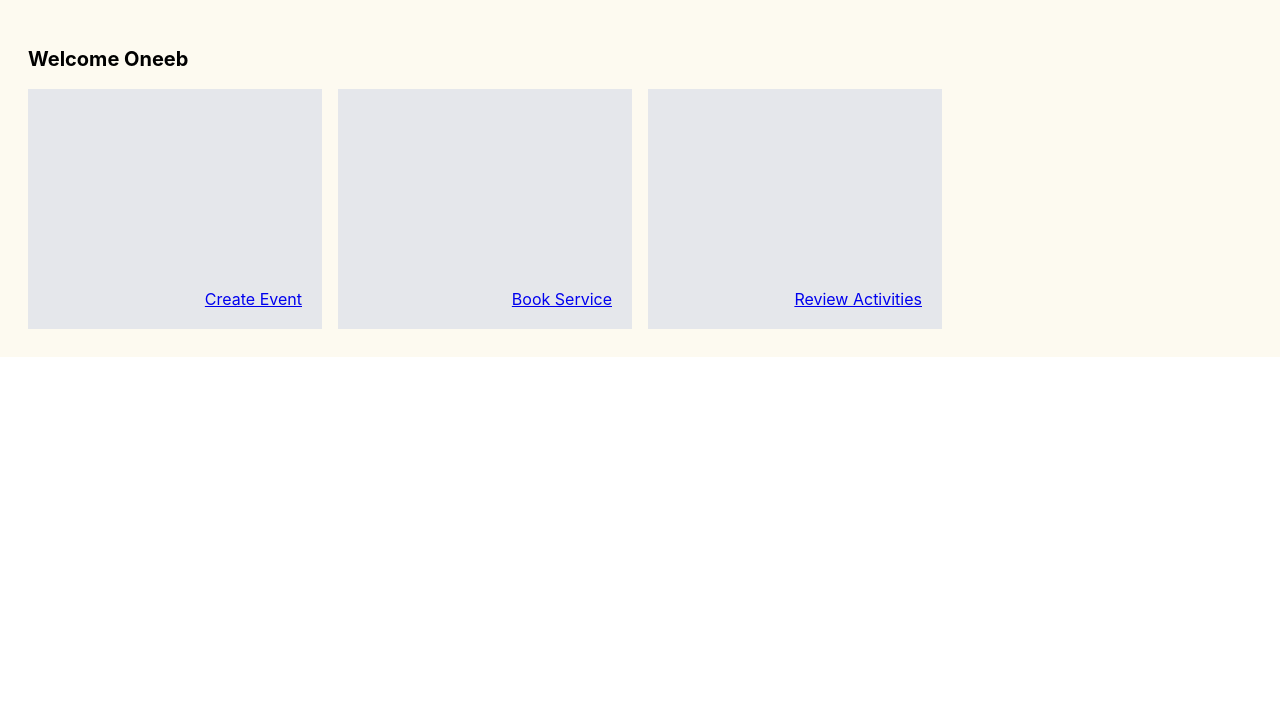
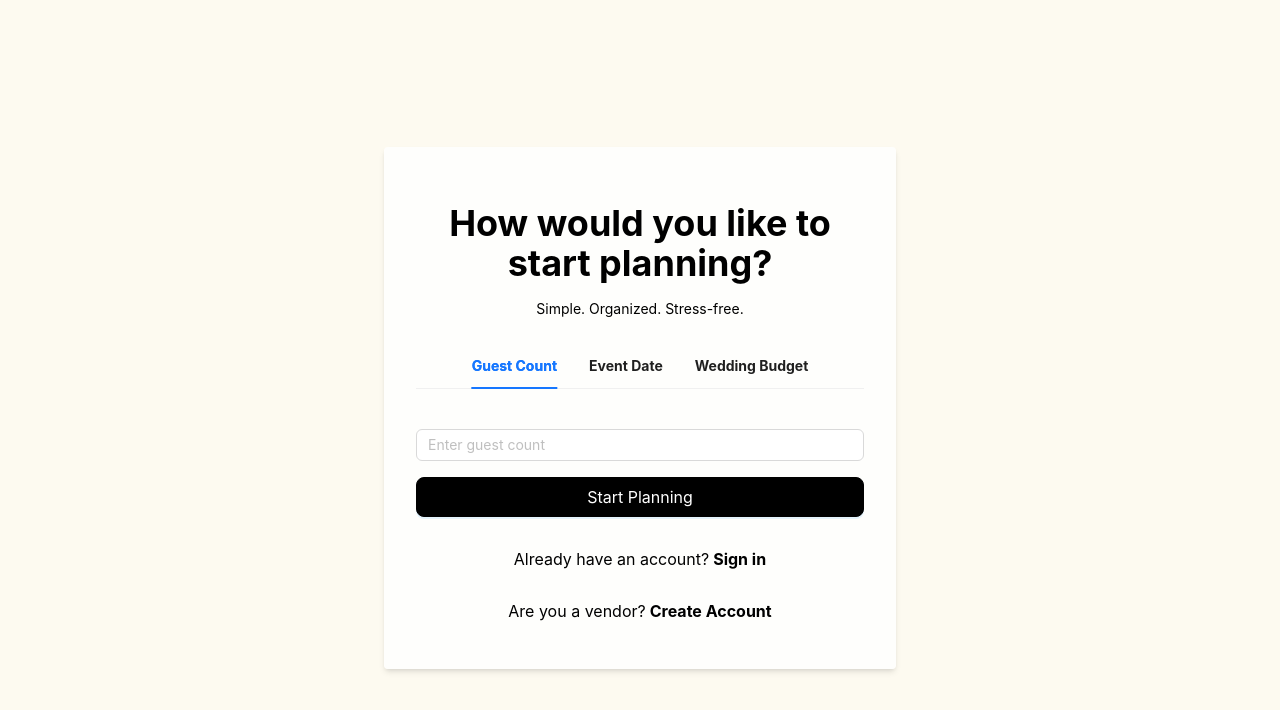
Before and after one commit to ukkasha2000/EasyShadi.pk, a React (Create React App) app: page / in a window 1280 px wide. Shown: the top 710 px of the page. Built offline with nearby package versions, Linux system fonts and the light colour scheme.

Commit message:
landing page created

```diff
--- a/src/App.js
+++ b/src/App.js
@@ -7,6 +7,7 @@ import {
 import { Home, LandingPage, SignIn, SignUp, Services } from "./pages";
 import { Navbar } from "./components";
 import CreateEvent from "./pages/CreateEvent/CreateEvent";
+import ReviewEvents from "./pages/ReviewEvents/ReviewEvents";
 
 function App() {
   return (
@@ -18,7 +19,7 @@ function App() {
 
 function Layout() {
   const location = useLocation();
-  const hiddenNavbarRoutes = ["/signin", "/signup", "/", "/our-services", "/create-event"];
+  const hiddenNavbarRoutes = ["/signin", "/signup", "/", "/our-services", "/create-event", "/review-events"];
   // Conditionally render Navbar based on the route
   const showNavbar = !hiddenNavbarRoutes.includes(location.pathname);
 
@@ -27,12 +28,13 @@ function Layout() {
       {showNavbar && <Navbar />}
       <main className="p-2 bg-color-primary">
         <Routes>
-          <Route path="/" element={<Home />} />
+          <Route path="/home" element={<Home />} />
           <Route path="/signin" element={<SignIn />} />
           <Route path="/signup" element={<SignUp />} />
-          <Route path="/home" element={<LandingPage />} />
+          <Route path="/" element={<LandingPage />} />
           <Route path="/our-services" element={<Services />} />
           <Route path="/create-event" element={<CreateEvent />} />
+          <Route path="/review-events" element={<ReviewEvents />} />
         </Routes>
       </main>
     </>
--- a/src/pages/Home/Home.js
+++ b/src/pages/Home/Home.js
@@ -12,22 +12,22 @@ const Home = () => {
       route: '/our-services',
     },
     {
-      text: 'Review Activities',
-      route: '/review-activities',
+      text: 'Review Events',
+      route: '/review-events',
     },
   ];
 
   const userName = 'Oneeb';
 
   return (
-    <div className="p-5">
+    <div className="p-5 bg-[#fdfcf9] min-h-screen">
       <h2 className="text-xl font-bold mb-4">Welcome {userName}</h2>
-      <div className="grid grid-cols-1 sm:grid-cols-2 md:grid-cols-3 lg:grid-cols-4 gap-4">
+      <div className="grid grid-cols-1 sm:grid-cols-2 md:grid-cols-2 lg:grid-cols-2 gap-4">
         {options.map((option) => (
           <Link
             key={option.text}
             to={option.route}
-            className="bg-gray-200 p-5 text-center min-h-[200px] flex flex-col items-end justify-end hover:bg-gray-300 transition-colors"
+            className="bg-gray-200 p-5 text-center min-h-[200px] flex flex-col items-end justify-end hover:bg-gray-300 transition-colors text-inherit no-underline"
           >
             {option.text}
           </Link>
--- a/src/pages/LandingPage/LandingPage.js
+++ b/src/pages/LandingPage/LandingPage.js
@@ -1,9 +1,101 @@
-import React from 'react'
+import React, { useState } from 'react';
+import { Tabs, Input, Button, Modal } from 'antd';
+import { Link } from 'react-router-dom';
 
 const LandingPage = () => {
+  const [selectedTab, setSelectedTab] = useState('guestCount');
+  const [isSignInModalVisible, setSignInModalVisible] = useState(false);
+  const [isSignUpModalVisible, setSignUpModalVisible] = useState(false);
+
+  const handleTabChange = (key) => {
+    setSelectedTab(key);
+  };
+
   return (
-    <div>LandingPage</div>
-  )
-}
+    <div
+      className="min-h-screen flex flex-col justify-center items-center text-center"
+      style={{
+        backgroundSize: 'cover',
+        backgroundPosition: 'center',
+      }}
+    >
+      {/* Header */}
+      <div className="bg-white bg-opacity-80 p-8 rounded shadow-md max-w-md">
+        <h1 className="text-4xl font-bold mb-4">How would you like to start planning?</h1>
+        <p className="text-sm mb-6">Simple. Organized. Stress-free.</p>
 
-export default LandingPage
+        {/* Tabs */}
+        <Tabs
+          defaultActiveKey="guestCount"
+          onChange={handleTabChange}
+          centered
+          tabBarStyle={{
+            fontWeight: 'bold',
+          }}
+          items={[
+            {
+              label: 'Guest Count',
+              key: 'guestCount',
+            },
+            {
+              label: 'Event Date',
+              key: 'eventDate',
+            },
+            {
+              label: 'Wedding Budget',
+              key: 'weddingBudget',
+            },
+          ]}
+        />
+
+        {/* Dynamic Input Section */}
+        <div className="mt-6">
+          {selectedTab === 'guestCount' && (
+            <Input
+              type="number"
+              placeholder="Enter guest count"
+              className="w-full"
+              style={{ marginBottom: '16px' }}
+            />
+          )}
+          {selectedTab === 'eventDate' && (
+            <Input
+              type="date"
+              placeholder="Select event date"
+              className="w-full"
+              style={{ marginBottom: '16px' }}
+            />
+          )}
+          {selectedTab === 'weddingBudget' && (
+            <Input
+              type="number"
+              placeholder="Enter budget"
+              className="w-full"
+              style={{ marginBottom: '16px' }}
+            />
+          )}
+        </div>
+
+        {/* Call-to-Action Button */}
+        <Button
+          type="primary"
+          size="large"
+          block
+          style={{ backgroundColor: '#000', borderColor: '#000', marginBottom: '16px' }}
+        >
+          Start Planning
+        </Button>
+        <div>
+        <div className='flex justify-center gap-1 items-center'>
+            <p>Already have an account?</p><Link key="sign-in" to="/signin" className='no-underline text-inherit font-bold'>Sign in</Link>
+        </div>
+        <div className='flex justify-center gap-1 items-center'>
+            <p>Are you a vendor?</p><Link key="sign-up" to="/signup" className='no-underline text-inherit font-bold'>Create Account</Link>
+        </div>
+        </div>
+      </div>
+    </div>
+  );
+};
+
+export default LandingPage;
--- /dev/null
+++ b/src/pages/ReviewEvents/ReviewEvents.js
@@ -0,0 +1,9 @@
+import React from 'react'
+
+const ReviewEvents = () => {
+  return (
+    <div className='min-h-screen'>ReviewEvents</div>
+  )
+}
+
+export default ReviewEvents
```
